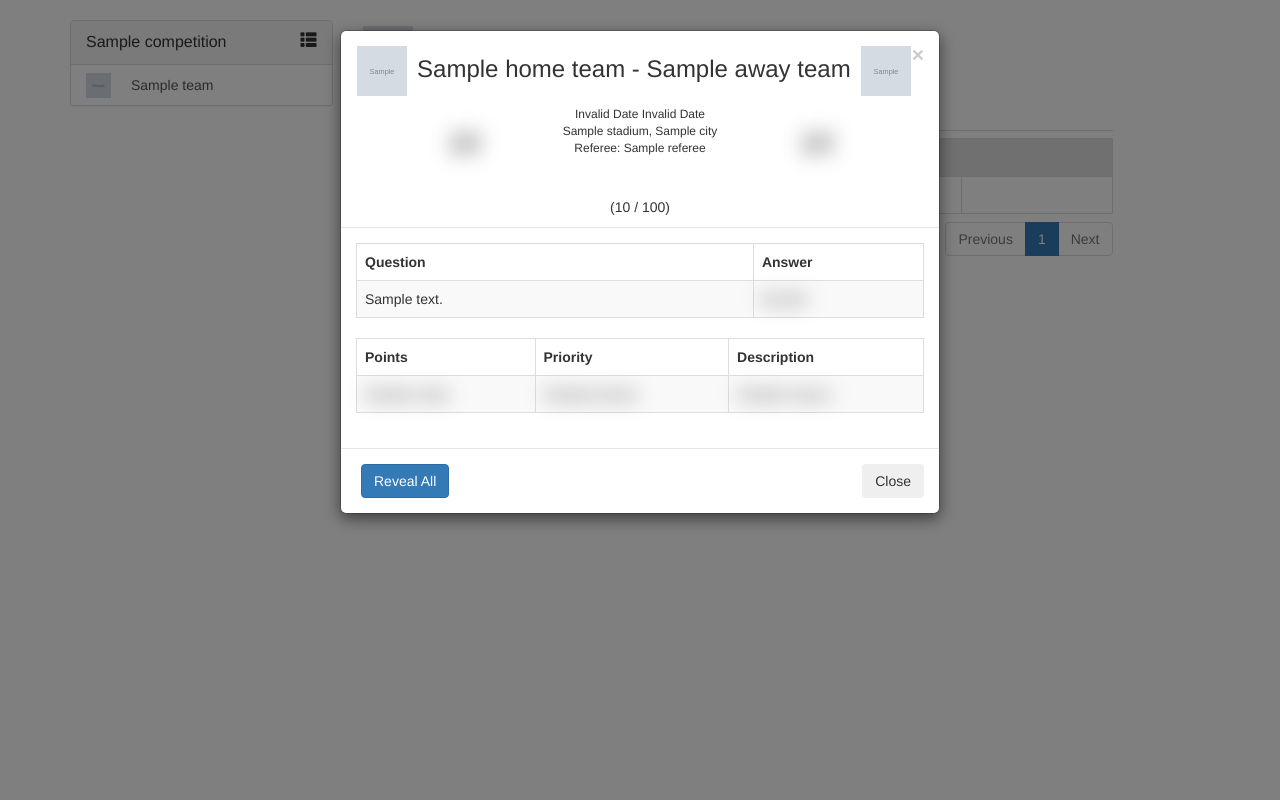
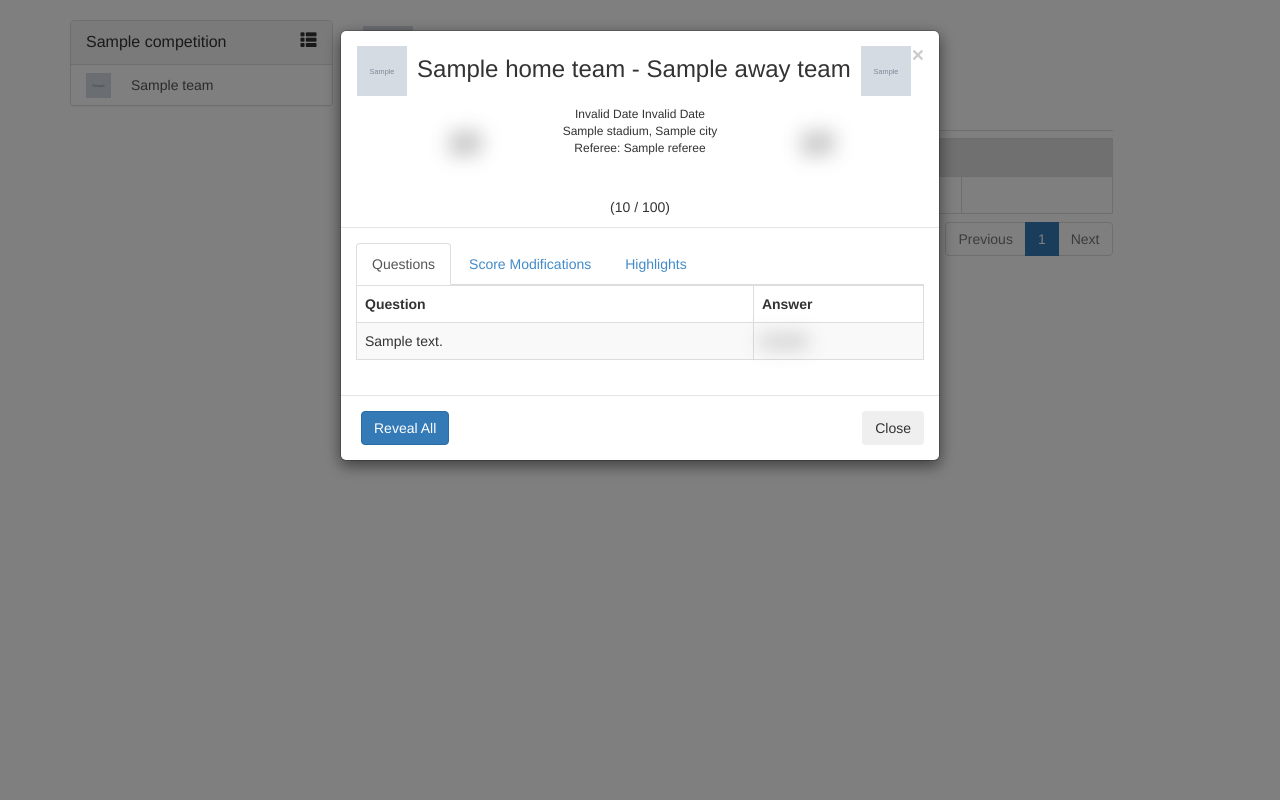
Before and after one commit to pwnbus/footyhints, a Django app: template web/templates/team.html in a window 1280 px wide, after a click that opens the changed part. Run offline with Django 3.2, Linux system fonts and the light colour scheme; the template is opened without the code that fills it: most values are stand-ins (such as "Sample title", 1, 10 or a date in 2020); grey boxes marked "Sample" are stand-in pictures; some libraries are stand-ins or nearby versions; some web fonts are replaced.

Commit message:
Add highlights url (#203)
* Add google api key as config value

* Add highlights url dynamically based on api search

```diff
--- a/footyhints/parse_results.py
+++ b/footyhints/parse_results.py
@@ -9,6 +9,7 @@ from web.models import Competition, Team, Game
 from footyhints.scorer import Scorer
 from footyhints.questioner import Questioner
 from footyhints.logger import logger
+from footyhints.highlights import get_highlights_url
 
 
 class ParseResults():
@@ -129,6 +130,7 @@ class ParseResults():
                 selected_game.away_team_score,
                 self.localize_timestamp(selected_game.start_time),
             ))
+            selected_game.highlights_url = get_highlights_url(game_data)
             self.scorer.run(selected_game)
             self.questioner.run(selected_game)
             selected_game.home_team.generate_stats(selected_game)
--- a/setup.py
+++ b/setup.py
@@ -17,6 +17,7 @@ config = {
         'mysqlclient',
         'python-dateutil',
         'pyyaml',
+        'youtube-search-python',
         'django===3.1.6',
         'django-extensions===3.1.1',
         'django-redis===4.12.1',
--- a/web/models.py
+++ b/web/models.py
@@ -93,6 +93,7 @@ class Game(models.Model):
     stadium = models.TextField(null=True)
     city = models.TextField(null=True)
     referee = models.TextField(null=True)
+    highlights_url = models.TextField(null=True)
 
     @property
     def sorted_score_modifications(self):
--- a/web/templates/game_modal.html
+++ b/web/templates/game_modal.html
@@ -31,6 +31,16 @@
         </div>
       </div>
       <div class="modal-body">
+        <ul class="nav nav-tabs">
+          <li class="active"><a data-toggle="tab" href="#game-{{ game.id }}-questions">Questions</a></li>
+          <li><a data-toggle="tab" href="#game-{{ game.id }}-score-modifications">Score Modifications</a></li>
+          {% if game.highlights_url %}
+          <li><a data-toggle="tab" href="#game-{{ game.id }}-highlights">Highlights</a></li>
+          {% endif %}
+        </ul>
+
+        <div class="tab-content">
+          <div id="game-{{ game.id }}-questions" class="tab-pane fade in active">
             <table class="table table-striped table-bordered table-compact" id="game-questions-table">
               <thead>
                 <th>Question</th>
@@ -58,6 +68,8 @@
                 {% endfor %}
               </tbody>
             </table>
+          </div>
+          <div id="game-{{ game.id }}-score-modifications" class="tab-pane fade">
             <table class="table table-striped table-bordered table-compact" id="game-score-modifications-table">
               <thead>
                 <th>Points</th>
@@ -75,6 +87,11 @@
               </tbody>
             </table>
           </div>
+          <div id="game-{{ game.id }}-highlights" class="tab-pane fade">
+            <iframe width="450" height="350" src="{{ game.highlights_url }}" frameborder="0" allowfullscreen></iframe>
+          </div>
+        </div>
+      </div>
       <div class="modal-footer">
         <button type="button" class="btn btn-secondary" data-dismiss="modal">Close</button>
         <button class="blur-button blur-button{{ game.id }} reveal btn btn-primary" id="blur-toggle-button" onclick="blur_button_click({{ game.id }})">Reveal All
```
Also changed, not shown: footyhints/highlights.py (added, +19 -0 lines), web/migrations/0014_game_highlights_url.py (added). Lines whose indentation alone changed are shown as unchanged.
